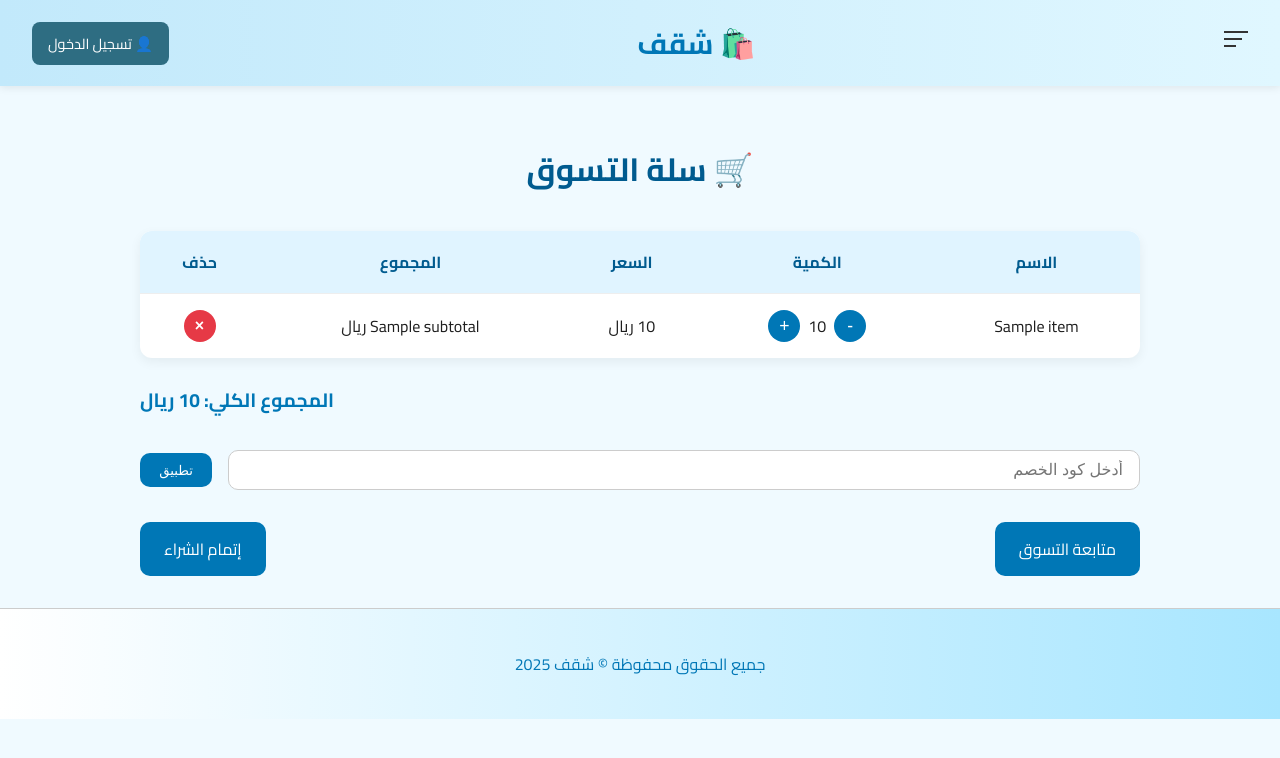
After one commit to ON3eN/Yaser35, a Django app: template templates/cart/cart.html in a window 1280 px wide. The commit adds this page. Shown: the top 758 px of the page. Run offline with Django 5.2, Linux system fonts and the light colour scheme; the template is opened without the code that fills it: most values are stand-ins (such as "Sample title", 1, 10 or a date in 2020).

Commit message:
تشطيبات

```diff
--- a/cart/urls.py
+++ b/cart/urls.py
@@ -1,9 +1,17 @@
+# cart/urls.py
+
 from django.urls import path
 from . import views
 
 app_name = 'cart'
 
 urlpatterns = [
-    path('', views.cart_view, name='cart'),                     # عرض السلة
-    path('add/<int:product_id>/', views.add_to_cart, name='add_to_cart'),  # إضافة منتج للسلة
+    path('', views.cart_view, name='cart'),  # عرض السلة
+    path('add/<int:product_id>/', views.add_to_cart, name='add_to_cart'),  # إضافة منتج (إعادة توجيه)
+    path('ajax/add/<int:product_id>/', views.ajax_add_to_cart, name='ajax_add_to_cart'),  # ✅ Ajax إضافة بدون تغيير الصفحة
+    path('increase/<int:product_id>/', views.increase_quantity, name='increase_quantity'),  # زيادة الكمية
+    path('decrease/<int:product_id>/', views.decrease_quantity, name='decrease_quantity'),  # تقليل الكمية
+    path('remove/<int:product_id>/', views.remove_from_cart, name='remove_from_cart'),  # إزالة منتج من السلة
+    path('clear/', views.clear_cart, name='clear_cart'),  # تفريغ السلة
+    path('apply-coupon/', views.apply_coupon, name='apply_coupon'),  # تطبيق كود الخصم
 ]
--- a/order/urls.py
+++ b/order/urls.py
@@ -5,5 +5,5 @@ from . import views
 app_name = 'order'
 
 urlpatterns = [
-    path('checkout/', views.process_order, name='checkout'),  # ✅ هذا الجديد
+    path('checkout/', views.process_order, name='process_order'),  # ✅ هذا هو المسار المستخدم في cart.html
 ]
--- a/store/urls.py
+++ b/store/urls.py
@@ -1,9 +1,9 @@
 from django.urls import path
-from . import views  # استيراد الفيوز
+from . import views  # استيراد جميع الفيوز من التطبيق
 
 app_name = 'store'
 
 urlpatterns = [
-    path('', views.home, name='home'),  # الصفحة الرئيسية
-    path('products/', views.products_page, name='products'),  # صفحة المنتجات فقط
+    path('', views.home, name='home'),                 # عرض الصفحة الرئيسية
+    path('products/', views.products_page, name='products'),  # عرض صفحة المنتجات فقط
 ]
--- /dev/null
+++ b/templates/cart/cart.html
@@ -0,0 +1,231 @@
+<!DOCTYPE html>
+<html lang="ar" dir="rtl">
+<head>
+  <meta charset="UTF-8">
+  <title>سلة التسوق - شقف</title>
+  <meta name="viewport" content="width=device-width, initial-scale=1.0">
+  <link href="https://fonts.googleapis.com/css2?family=Cairo:wght@400;600;800&display=swap" rel="stylesheet">
+  <style>
+    body {
+      margin: 0;
+      font-family: 'Cairo', sans-serif;
+      background: #f0faff;
+      color: #1e1e1e;
+    }
+
+    .container {
+      max-width: 1000px;
+      margin: auto;
+      padding: 2rem;
+    }
+
+    h1 {
+      color: #005b8f;
+      text-align: center;
+      margin-bottom: 2rem;
+    }
+
+    table {
+      width: 100%;
+      border-collapse: collapse;
+      background: white;
+      border-radius: 12px;
+      box-shadow: 0 4px 12px rgba(0,0,0,0.06);
+      overflow: hidden;
+    }
+
+    th, td {
+      padding: 1rem;
+      text-align: center;
+      border-bottom: 1px solid #eee;
+    }
+
+    th {
+      background-color: #e0f4ff;
+      color: #005b8f;
+      font-weight: bold;
+    }
+
+    tr:last-child td {
+      border-bottom: none;
+    }
+
+    .qty-controls {
+      display: flex;
+      align-items: center;
+      justify-content: center;
+      gap: 0.5rem;
+    }
+
+    .qty-btn {
+      background-color: #0077b6;
+      color: white;
+      border: none;
+      border-radius: 50%;
+      width: 32px;
+      height: 32px;
+      font-size: 1.1rem;
+      cursor: pointer;
+      transition: transform 0.2s ease;
+    }
+
+    .qty-btn:hover {
+      transform: scale(1.2);
+    }
+
+    .delete-btn {
+      background-color: #e63946;
+      color: white;
+      border: none;
+      border-radius: 50%;
+      width: 32px;
+      height: 32px;
+      font-weight: bold;
+      font-size: 1rem;
+      cursor: pointer;
+      transition: transform 0.2s ease;
+    }
+
+    .delete-btn:hover {
+      transform: scale(1.2);
+    }
+
+    .total {
+      font-size: 1.2rem;
+      font-weight: bold;
+      color: #0077b6;
+      text-align: left;
+      margin-top: 1.5rem;
+    }
+
+    .coupon-section {
+      margin-top: 2rem;
+      display: flex;
+      gap: 1rem;
+      align-items: center;
+    }
+
+    .coupon-section input[type="text"] {
+      flex: 1;
+      padding: 0.6rem 1rem;
+      border-radius: 10px;
+      border: 1px solid #ccc;
+      font-size: 1rem;
+    }
+
+    .coupon-section button {
+      padding: 0.6rem 1.2rem;
+      border-radius: 10px;
+      background-color: #0077b6;
+      color: white;
+      border: none;
+      cursor: pointer;
+      transition: background 0.3s ease;
+    }
+
+    .coupon-section button:hover {
+      background-color: #005f90;
+    }
+
+    .actions {
+      display: flex;
+      justify-content: space-between;
+      align-items: center;
+      margin-top: 2rem;
+      flex-wrap: wrap;
+      gap: 1rem;
+    }
+
+    .btn {
+      background-color: #0077b6;
+      color: white;
+      border: none;
+      padding: 0.75rem 1.5rem;
+      border-radius: 10px;
+      cursor: pointer;
+      font-size: 1rem;
+      transition: background 0.3s ease;
+      text-decoration: none;
+    }
+
+    .btn:hover {
+      background-color: #005f90;
+    }
+
+    .empty-cart {
+      text-align: center;
+      font-size: 1.1rem;
+      color: #888;
+      padding: 3rem 1rem;
+    }
+  </style>
+</head>
+<body>
+
+  {% include 'header.html' %}
+
+  <div class="container">
+    <h1>🛒 سلة التسوق</h1>
+
+    {% if cart_items %}
+      <table>
+        <thead>
+          <tr>
+            <th>الاسم</th>
+            <th>الكمية</th>
+            <th>السعر</th>
+            <th>المجموع</th>
+            <th>حذف</th>
+          </tr>
+        </thead>
+        <tbody>
+          {% for item in cart_items %}
+          <tr>
+            <td>{{ item.name }}</td>
+            <td>
+              <div class="qty-controls">
+                <form method="post" action="{% url 'cart:decrease_quantity' item.id %}">
+                  {% csrf_token %}
+                  <button type="submit" class="qty-btn">-</button>
+                </form>
+                {{ item.quantity }}
+                <form method="post" action="{% url 'cart:increase_quantity' item.id %}">
+                  {% csrf_token %}
+                  <button type="submit" class="qty-btn">+</button>
+                </form>
+              </div>
+            </td>
+            <td>{{ item.price }} ريال</td>
+            <td>{{ item.subtotal }} ريال</td>
+            <td>
+              <form method="post" action="{% url 'cart:remove_from_cart' item.id %}">
+                {% csrf_token %}
+                <button type="submit" class="delete-btn">×</button>
+              </form>
+            </td>
+          </tr>
+          {% endfor %}
+        </tbody>
+      </table>
+
+      <div class="total">المجموع الكلي: {{ total }} ريال</div>
+
+      <form class="coupon-section" method="post" action="{% url 'cart:apply_coupon' %}">
+        {% csrf_token %}
+        <input type="text" name="coupon_code" placeholder="أدخل كود الخصم">
+        <button type="submit">تطبيق</button>
+      </form>
+
+      <div class="actions">
+        <a href="/" class="btn">متابعة التسوق</a>
+        <a href="{% url 'order:process_order' %}" class="btn">إتمام الشراء</a>
+      </div>
+    {% else %}
+      <div class="empty-cart">🧺 سلة التسوق فارغة حالياً</div>
+    {% endif %}
+  </div>
+
+  {% include 'footer.html' %}
+
+</body>
+</html>
--- a/templates/header.html
+++ b/templates/header.html
@@ -1,5 +1,5 @@
+<!-- header.html -->
 <style>
-  /* القوائم المنبثقة */
   .popup-menu {
     display: none;
     position: absolute;
@@ -10,6 +10,7 @@
     min-width: 200px;
     overflow: hidden;
     animation: fadeIn 0.25s ease;
+    z-index: 1001;
   }
 
   @keyframes fadeIn {
@@ -59,7 +60,6 @@
   position: relative;
   z-index: 1000;
 ">
-
   <!-- قائمة الهمبرغر -->
   <div style="position: relative;">
     <div onclick="toggleNavMenu()" style="cursor: pointer; transition: transform 0.2s;" onmouseover="this.style.transform='scale(1.1)'" onmouseout="this.style.transform='scale(1)'">
```
Also changed, not shown: cart/views.py (+114 -18 lines), order/views.py (+13 -3 lines), store/views.py (+5 -3 lines), templates/cart.html (deleted, +0 -117 lines), templates/home.html (+61 -5 lines), templates/store/cart.html (deleted, +0 -144 lines), db.sqlite3.
